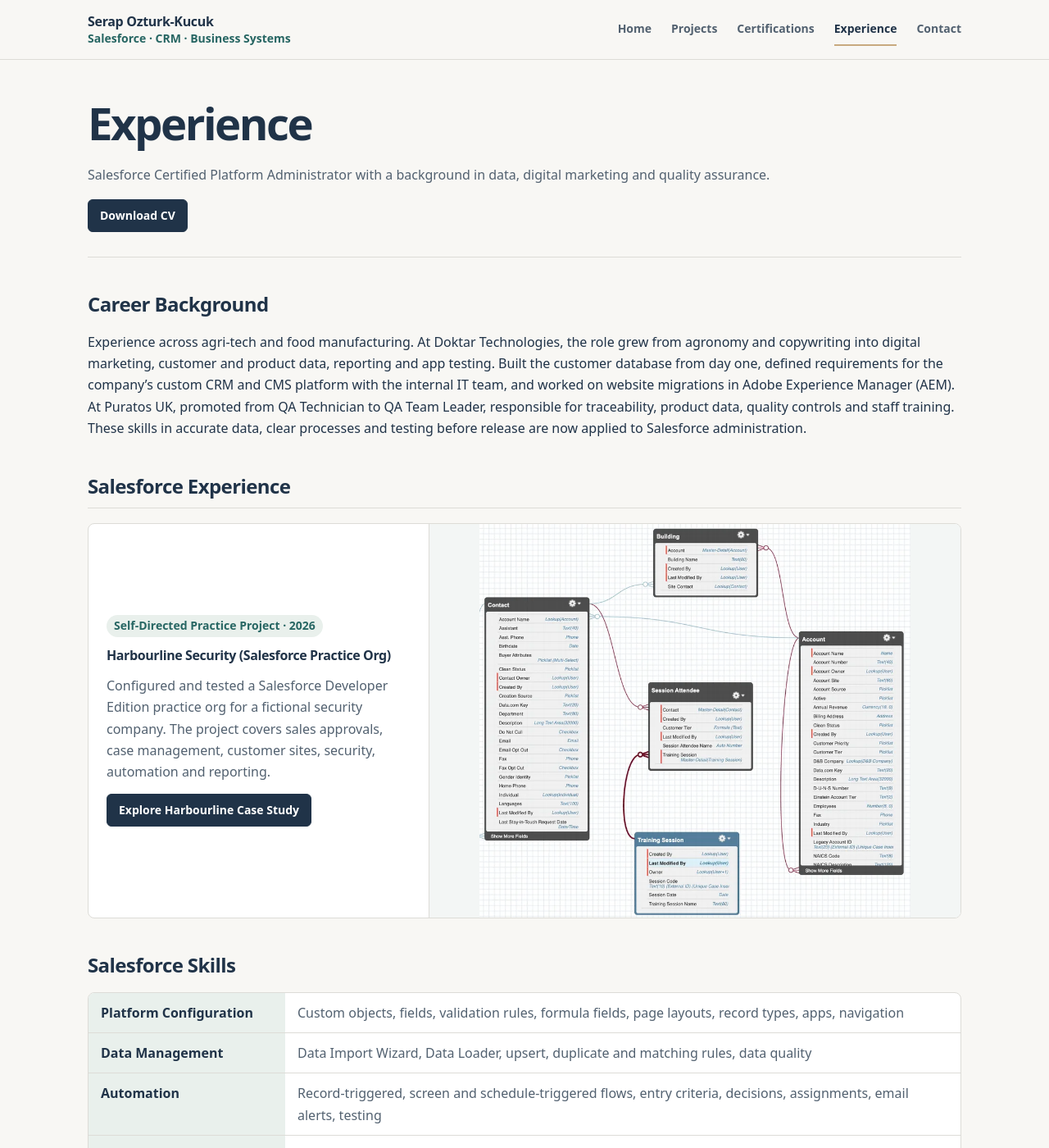
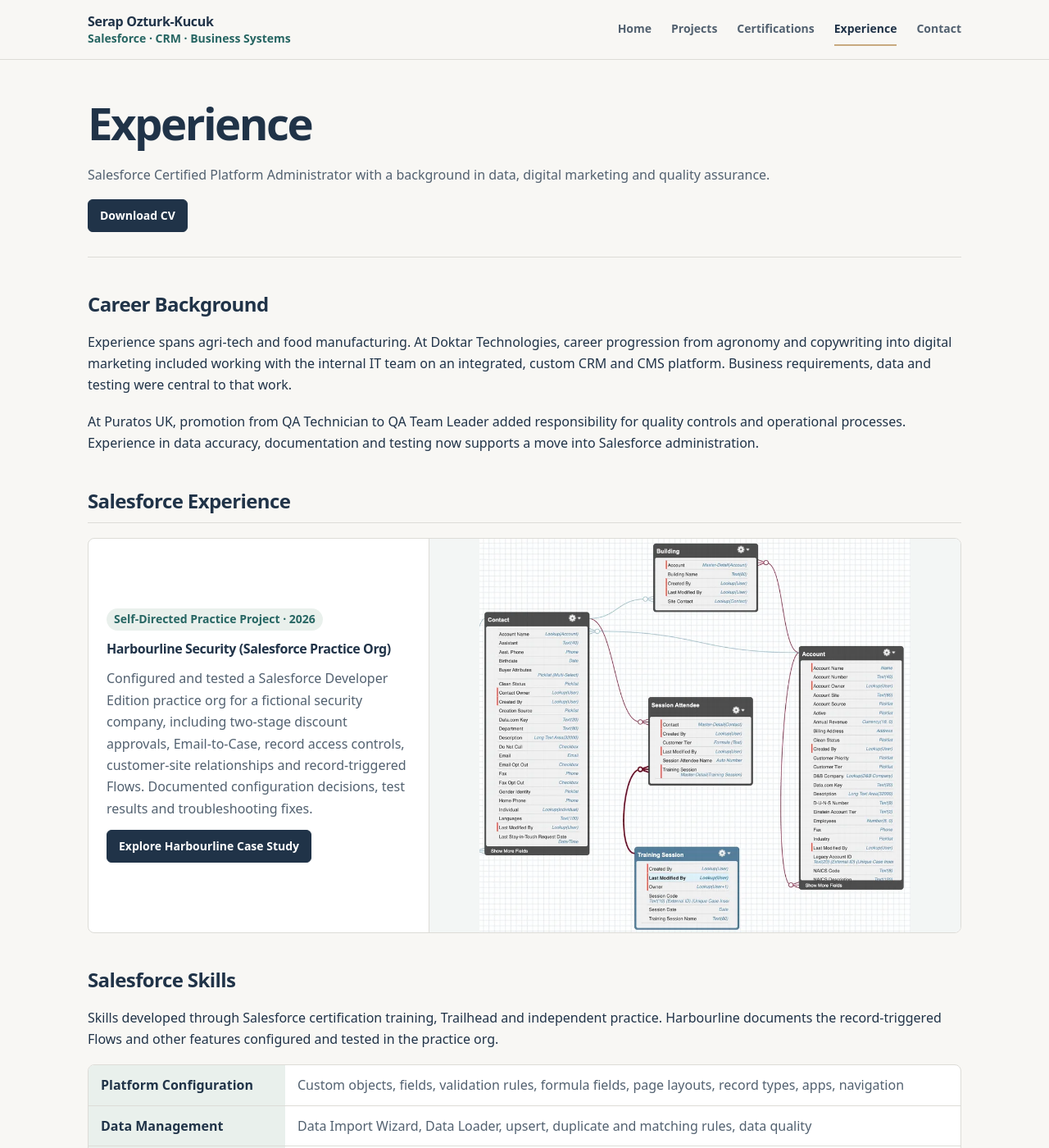
Before and after one commit to serapozturkkucuk/serapozturkkucuk.github.io, a Jekyll site: the page built from experience/index.html, in a window 1280 px wide and 1400 px high. Shown: the whole window at 82% size. Built offline with Jekyll 4.4.1, drawn with Linux system fonts in a browser that asks for light colours; some of the changed text lies outside the part shown.

Commit message:
Clarify Salesforce training and project work; reduce repeated career and strength copy

```diff
--- a/experience/index.html
+++ b/experience/index.html
@@ -16,7 +16,8 @@ redirect_from: /about/
 
 <section class="block">
   <h2>Career Background</h2>
-  <p>Experience across agri-tech and food manufacturing. At Doktar Technologies, the role grew from agronomy and copywriting into digital marketing, customer and product data, reporting and app testing. Built the customer database from day one, defined requirements for the company’s custom CRM and CMS platform with the internal IT team, and worked on website migrations in Adobe Experience Manager (AEM). At Puratos UK, promoted from QA Technician to QA Team Leader, responsible for traceability, product data, quality controls and staff training. These skills in accurate data, clear processes and testing before release are now applied to Salesforce administration.</p>
+  <p>Experience spans agri-tech and food manufacturing. At Doktar Technologies, career progression from agronomy and copywriting into digital marketing included working with the internal IT team on an integrated, custom CRM and CMS platform. Business requirements, data and testing were central to that work.</p>
+  <p>At Puratos UK, promotion from QA Technician to QA Team Leader added responsibility for quality controls and operational processes. Experience in data accuracy, documentation and testing now supports a move into Salesforce administration.</p>
 </section>
 
 <section class="block" aria-labelledby="salesforce-experience-title">
@@ -27,7 +28,7 @@ redirect_from: /about/
     <div>
       <span class="pill">Self-Directed Practice Project · 2026</span>
       <h3>Harbourline Security (Salesforce Practice Org)</h3>
-      <p>Configured and tested a Salesforce Developer Edition practice org for a fictional security company. The project covers sales approvals, case management, customer sites, security, automation and reporting.</p>
+      <p>Configured and tested a Salesforce Developer Edition practice org for a fictional security company, including two-stage discount approvals, Email-to-Case, record access controls, customer-site relationships and record-triggered Flows. Documented configuration decisions, test results and troubleshooting fixes.</p>
       <a class="btn primary" href="{{ '/projects/harbourline/' | relative_url }}">Explore Harbourline Case Study</a>
     </div>
     <a class="experience-project-image" href="{{ '/assets/img/harbourline/schema.webp' | relative_url }}" target="_blank" rel="noopener noreferrer" aria-label="View Full-Size Salesforce Schema Builder Screenshot">
@@ -38,6 +39,7 @@ redirect_from: /about/
 
 <section class="block">
   <h2>Salesforce Skills</h2>
+  <p>Skills developed through Salesforce certification training, Trailhead and independent practice. Harbourline documents the record-triggered Flows and other features configured and tested in the practice org.</p>
   <dl class="skill-table experience-skills">
     {% for s in site.data.profile.skills %}<dt>{{ s.group }}</dt><dd>{{ s.text }}</dd>{% endfor %}
   </dl>
@@ -47,10 +49,10 @@ redirect_from: /about/
   <h2>What I Bring</h2>
   <div class="experience-value">
     <ul class="value-grid">
-      <li><strong>CRM &amp; Business Systems</strong><span>Defined requirements for a custom CRM/CMS platform, including customer data, segmentation and reporting; worked on Adobe Experience Manager (AEM) website migrations.</span></li>
-      <li><strong>Data Quality &amp; Reporting</strong><span>Maintained records for 100+ products in SAP; built Power BI and Looker Studio dashboards for senior teams.</span></li>
-      <li><strong>Testing &amp; Process Improvement</strong><span>Ran app UAT with product and marketing teams; improved SOPs, sampling schedules and waste management.</span></li>
-      <li><strong>Quality, Traceability &amp; Training</strong><span>Supported BRCGS audit readiness and trained 20+ colleagues on procedures.</span></li>
+      <li><strong>CRM &amp; Business Systems</strong><span>Business requirements, connected systems and collaboration with internal technical teams.</span></li>
+      <li><strong>Data Quality &amp; Reporting</strong><span>Data accuracy, structured information and reports that support operational decisions.</span></li>
+      <li><strong>Testing &amp; Process Improvement</strong><span>User acceptance testing, documented fixes and practical improvements to workflows.</span></li>
+      <li><strong>Quality, Traceability &amp; Training</strong><span>Consistent procedures, traceable records and clear guidance for colleagues.</span></li>
     </ul>
   </div>
 </section>
```
